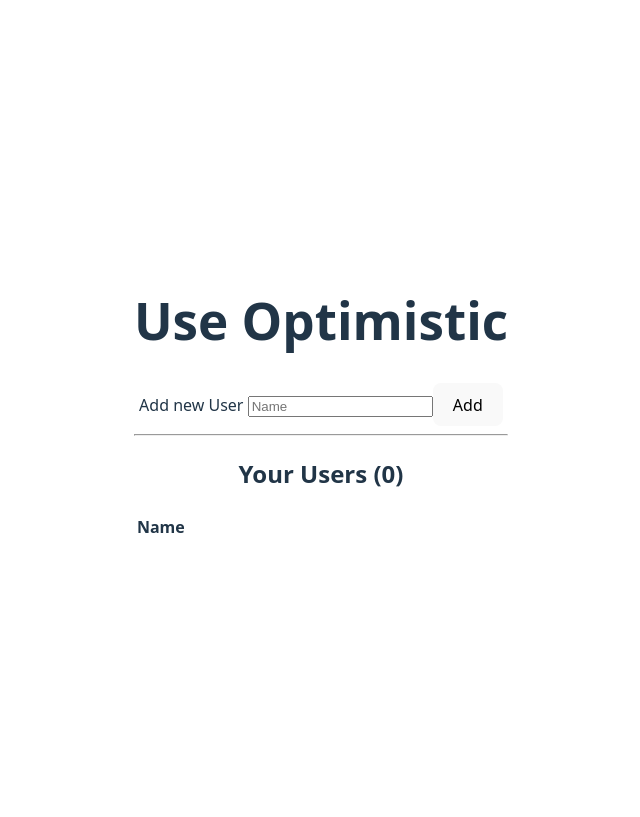
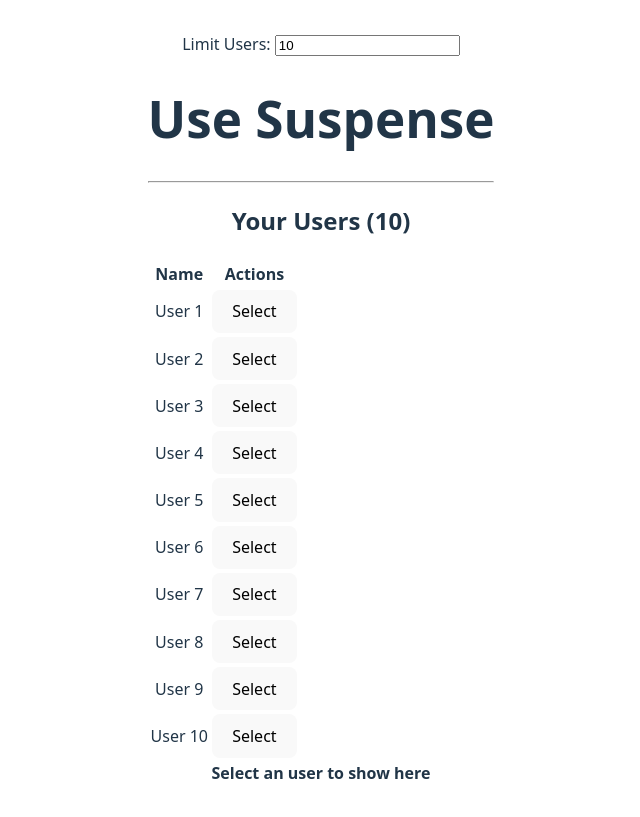
Before and after one commit to dominioncfg/react-demo, a React (Vite) app: page / in a window 1280 px wide. Shown: the whole page, without its empty margins (319-959 px from the left). Built offline with nearby package versions, Linux system fonts and the light colour scheme.

Commit message:
Use Suspense

```diff
--- /dev/null
+++ b/src/02.hooks/10.useSuspense/MyUseSuspensePage.tsx
@@ -0,0 +1,45 @@
+import { Suspense, useEffect, useMemo, useState } from "react";
+import { UsersTable } from "./UserTable";
+import { fetchUserById, fetchUsers } from "./queries";
+import { SelectedUserInfo } from "./SelectedUserInfo";
+
+
+
+export const MyUseSuspensePage = () => {
+    const [limit, setLimite] = useState(10);
+    const [selectedUser, setSelectedUser] = useState<string | null>(null);
+
+    const handleUserSelected = (user: string) => {
+        setSelectedUser(user);
+    }
+
+    //Avoid requesting all users unless the limit changes
+    const usersQuery = useMemo(() => fetchUsers(limit), [limit]);
+
+    const handleUnselectSelectedUser = () => setSelectedUser(null);
+
+
+    useEffect(() => {
+        setSelectedUser(null);
+    }
+        , [limit]);
+
+
+    // Suspense required the suspended component to be wrapped inside Suspense component
+    // The best practice is to send an Usable to the child component specially when you need params.
+    // You can have nested Suspense components to handle different loading states
+    return (
+        <>
+            <div>
+                <label> Limit Users: </label>
+                <input type="number" value={limit} onChange={(e) => setLimite(Number(e.target.value))} />
+            </div>
+            <Suspense fallback={<p>Loading users...</p>}>
+                <UsersTable usersQuery={usersQuery} onUserSelected={handleUserSelected} />
+                <Suspense fallback={<p>Loading user...</p>}>
+                    <SelectedUserInfo userQuery={selectedUser ? fetchUserById(selectedUser) : null} onUnselect={handleUnselectSelectedUser} />
+                </Suspense>
+            </Suspense>
+        </>
+    )
+}
--- /dev/null
+++ b/src/02.hooks/10.useSuspense/SelectedUserInfo.tsx
@@ -0,0 +1,36 @@
+import { use, type Usable } from "react";
+import type { UserDetailsResponse } from "./types";
+
+
+export type SelectedUserInfoProps = {
+    userQuery?: Usable<UserDetailsResponse> | null;
+    onUnselect?(): void;
+};
+
+export const SelectedUserInfo = (
+    {
+        userQuery,
+        onUnselect
+    }: SelectedUserInfoProps) => {
+
+    if (!userQuery) {
+        return (
+            <div>
+                <strong>Select an user to show here</strong>
+            </div>
+        );
+    }
+    const user = use<UserDetailsResponse>(userQuery);
+    return (
+        <div>
+            <h2>Your Selected User</h2>
+            <div>
+                <div>Name: {user.name}</div>
+                <div>Description: {user.description}</div>
+            </div>
+            <div>
+                {onUnselect && <button onClick={onUnselect}>Unselect</button>}
+            </div>
+        </div>
+    );
+}
--- /dev/null
+++ b/src/02.hooks/10.useSuspense/UserTable.tsx
@@ -0,0 +1,45 @@
+import { use, type Usable } from "react";
+import type { UserListResponse } from "./types";
+
+
+export type UserTableProps = {
+    usersQuery: Usable<UserListResponse[]>;
+    onUserSelected?: (user: string) => void;
+};
+
+export const UsersTable = (
+    {
+        usersQuery,
+        onUserSelected
+    }: UserTableProps) => {
+    const users = use<UserListResponse[]>(usersQuery);
+
+    const handleSelctedClick = onUserSelected ?? (() => {});
+    return (
+        <div>
+            <h1>Use Suspense</h1>
+            <hr />
+            <h2>Your Users ({users.length})</h2>
+            <div>
+                <table>
+                    <thead>
+                        <tr>
+                            <th>Name</th>
+                            <th>Actions</th>
+                        </tr>
+                    </thead>
+                    <tbody>
+                        {users.map((t) =>
+                            <tr key={t.id}>
+                                <td>{t.name}</td>
+                                <td>
+                                    <button onClick={() => handleSelctedClick(t.id)}>Select</button>
+                                </td>
+                            </tr>
+                        )}
+                    </tbody>
+                </table>
+            </div>
+        </div>
+    );
+}
--- /dev/null
+++ b/src/02.hooks/10.useSuspense/queries.ts
@@ -0,0 +1,26 @@
+import type { UserDetailsResponse, UserListResponse } from "./types";
+
+//Simulated fetch function
+export const fetchUsers = (limit: number): Promise<UserListResponse[]> => {
+    return new Promise<UserListResponse[]>((resolve) => {
+        setTimeout(() => {
+            const users: UserListResponse[] = [];
+            for (let i = 0; i < limit; i++) {
+                users.push({ id: (i+1).toString(), name:`User ${i + 1}`});
+            }
+            resolve(users);
+        }, 2000);
+    });
+}
+
+export const fetchUserById = (id: string): Promise<UserDetailsResponse> => {
+    return new Promise<UserDetailsResponse>((resolve) => {
+        setTimeout(() => {
+            resolve({
+                id,
+                name: `User ${id}`,
+                description: `This is the user description for user ${id}`
+            });
+        }, 2000);
+    });
+}
--- /dev/null
+++ b/src/02.hooks/10.useSuspense/types.ts
@@ -0,0 +1,12 @@
+export type UserListResponse =
+{
+    id: string;
+    name: string;
+}
+
+export type UserDetailsResponse =
+{
+    id: string;
+    name: string;
+    description: string;
+}
--- a/src/main.tsx
+++ b/src/main.tsx
@@ -2,12 +2,12 @@ import { StrictMode } from 'react'
 import { createRoot } from 'react-dom/client'
 import './index.css'
 import './App.css'
-import { MyUseOptimisticPage } from './02.hooks/09.useOptimistic/MyUseOptimisticPage'
+import { MyUseSuspensePage } from './02.hooks/10.useSuspense/MyUseSuspensePage'
 
 createRoot(document.getElementById('root')!).render(
   <StrictMode>
     <div>
-        <MyUseOptimisticPage/>
+        <MyUseSuspensePage/>
     </div>
   </StrictMode>,
 )
```
Also changed, not shown: todo.txt.
